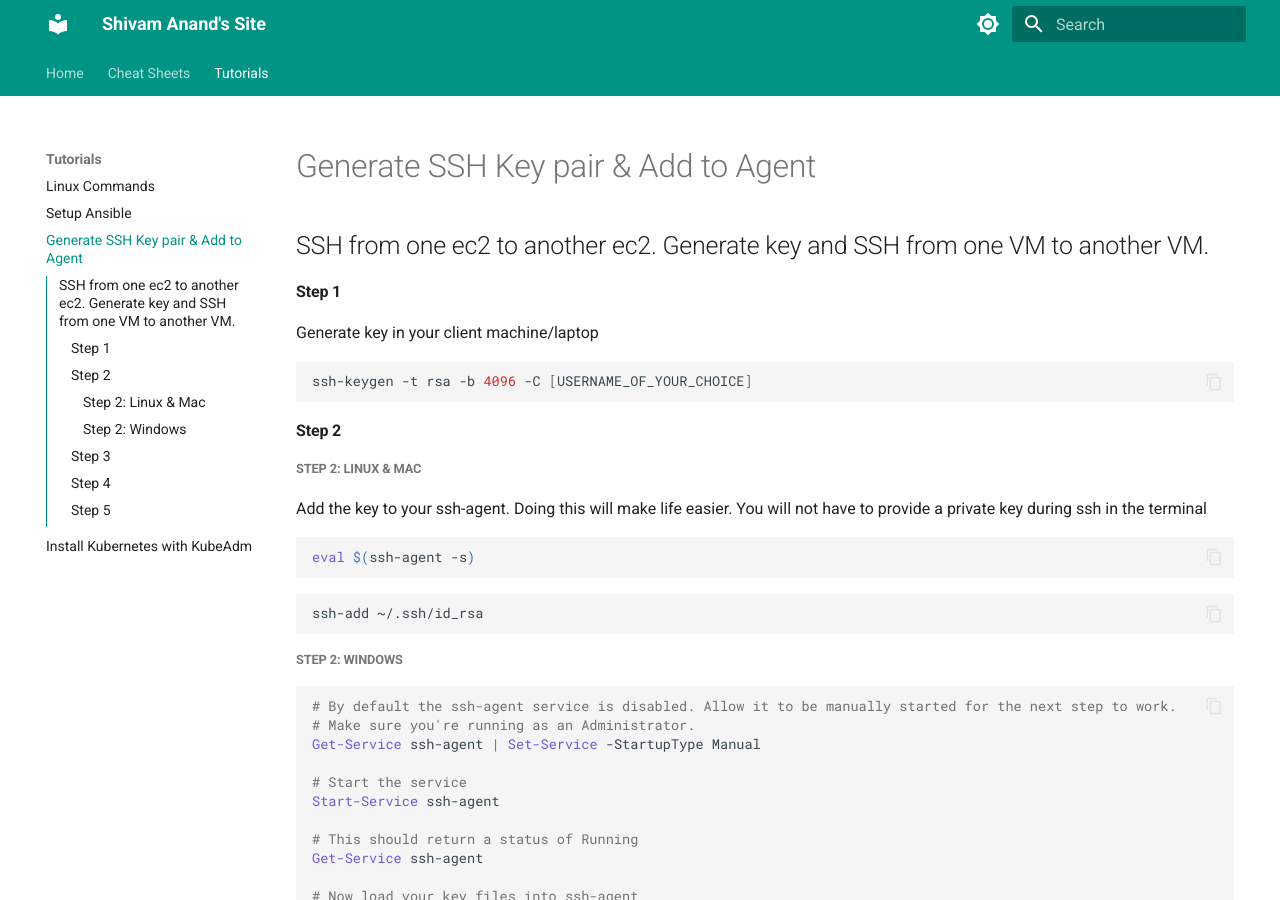
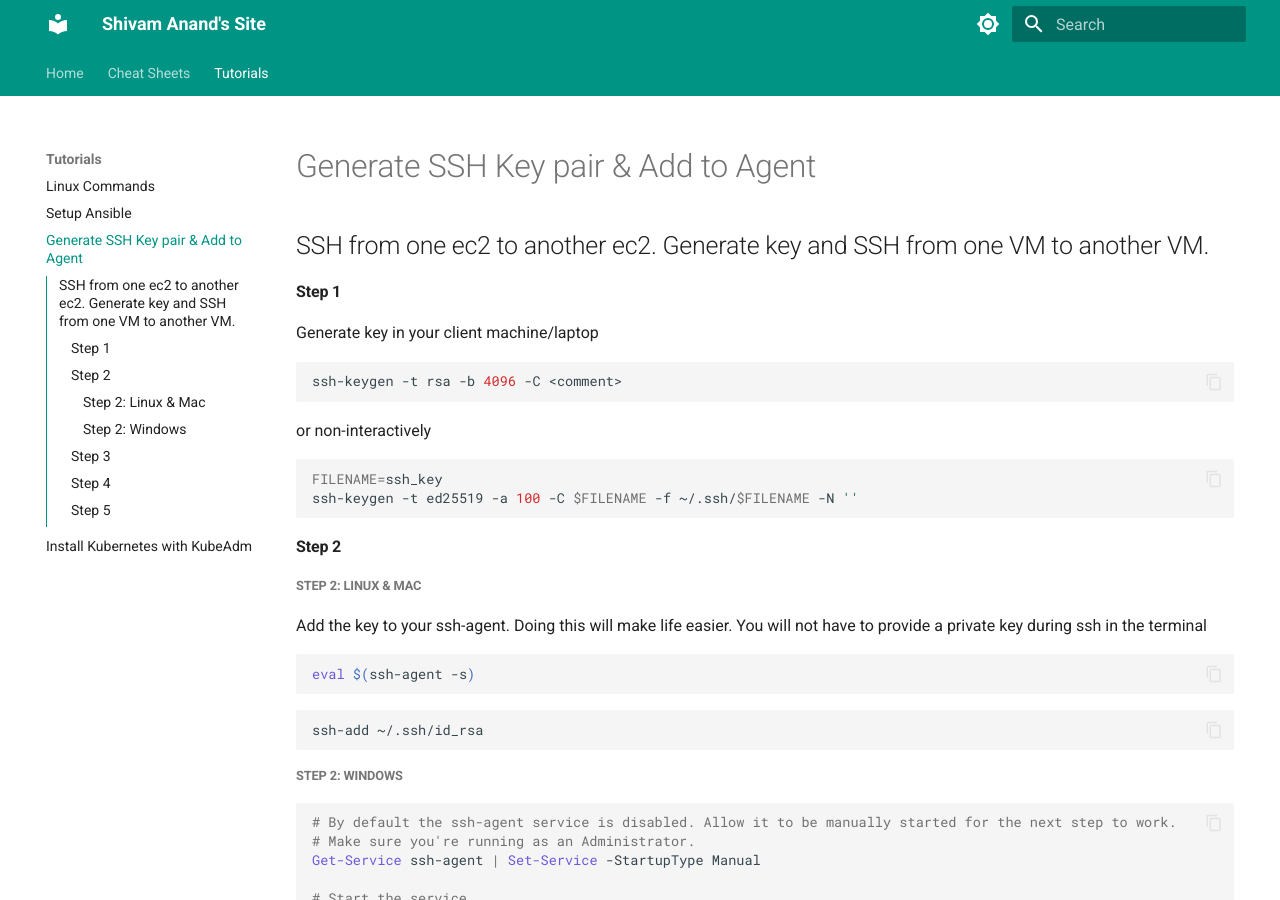
Before and after one commit to anandshivam44/Documentation, an MkDocs documentation site: the page built from docs/Tutorials/GenerateKeysAndSSH.md, in a window 1280 px wide and 900 px high. Built offline with MkDocs 1.6.1 and Material for MkDocs 9.7.7, drawn with Linux system fonts in a browser that asks for light colours.

Commit message:
Added non interactive SSH

````diff
--- a/docs/Tutorials/GenerateKeysAndSSH.md
+++ b/docs/Tutorials/GenerateKeysAndSSH.md
@@ -2,7 +2,12 @@
 #### Step 1
 Generate key in your client machine/laptop
 ```bash
-ssh-keygen -t rsa -b 4096 -C [USERNAME_OF_YOUR_CHOICE]
+ssh-keygen -t rsa -b 4096 -C <comment>
+```
+or non-interactively
+```bash
+FILENAME=ssh_key
+ssh-keygen -t ed25519 -a 100 -C $FILENAME -f ~/.ssh/$FILENAME -N ''
 ```
 #### Step 2
 ##### Step 2: Linux & Mac
````
